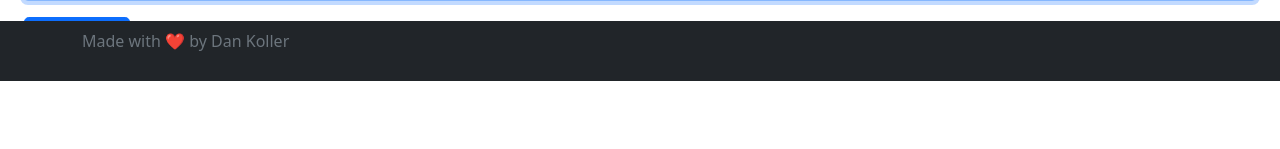
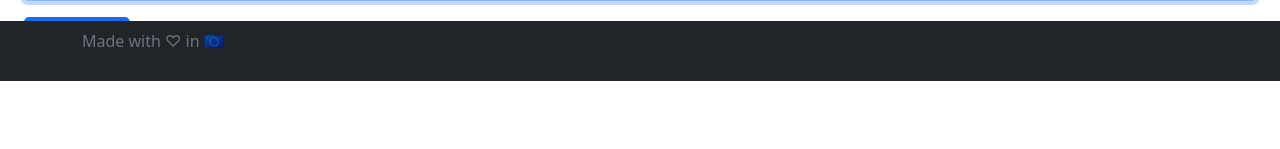
Before and after one commit to dikayx/mapy, a Flask app: page / in a window 1280 px wide. Shown: the part 719-868 px from the top of the page. Run offline with Flask 3, Linux system fonts and the light colour scheme; some libraries are stand-ins or nearby versions.

Commit message:
chore: Updated base.html and License formatting

```diff
--- a/mapy/templates/base.html
+++ b/mapy/templates/base.html
@@ -94,14 +94,7 @@
                 class="container d-flex justify-content-between align-items-center"
             >
                 <div>
-                    <span class="text-muted">Made with ❤️ by</span>
-                    <span class="text-muted">
-                        <a
-                            href="https://github.com/dan-koller"
-                            class="text-muted"
-                            >Dan Koller</a
-                        >
-                    </span>
+                    <span class="text-muted">Made with ♡ in 🇪🇺</span>
                 </div>
             </div>
         </footer>
```
Also changed, not shown: 1 other file.
